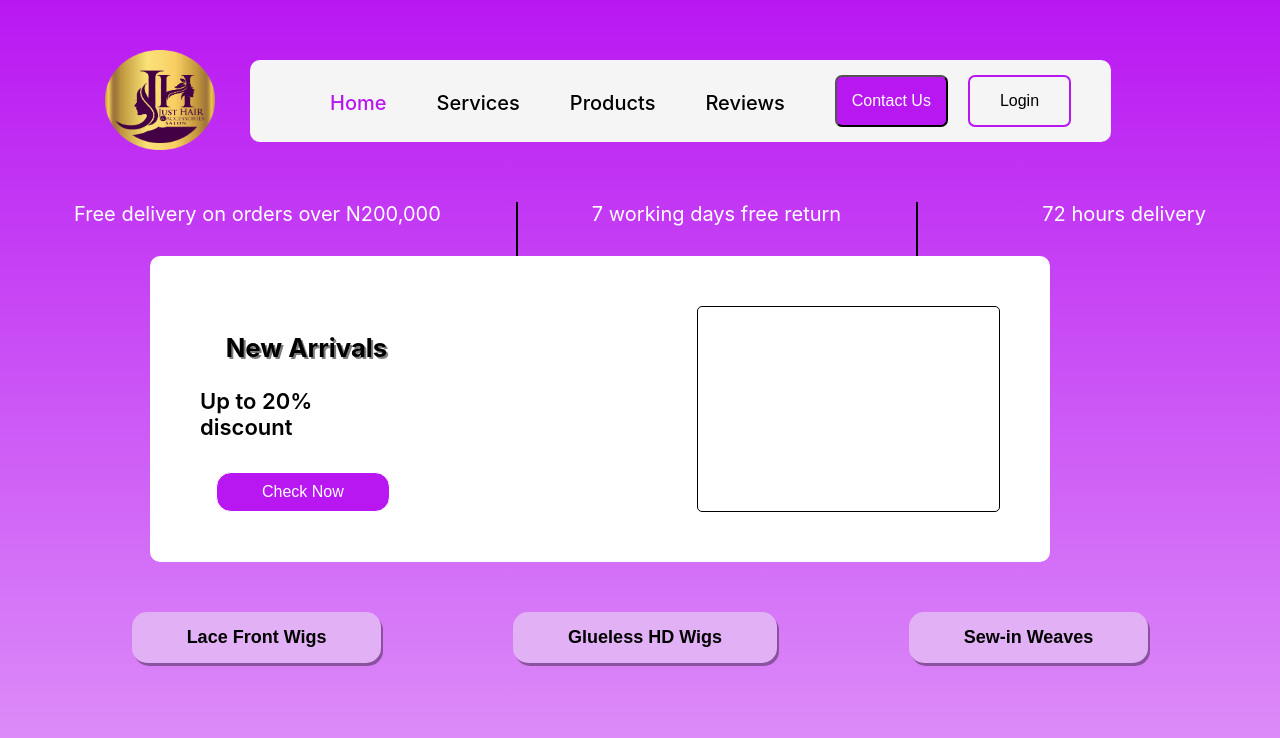
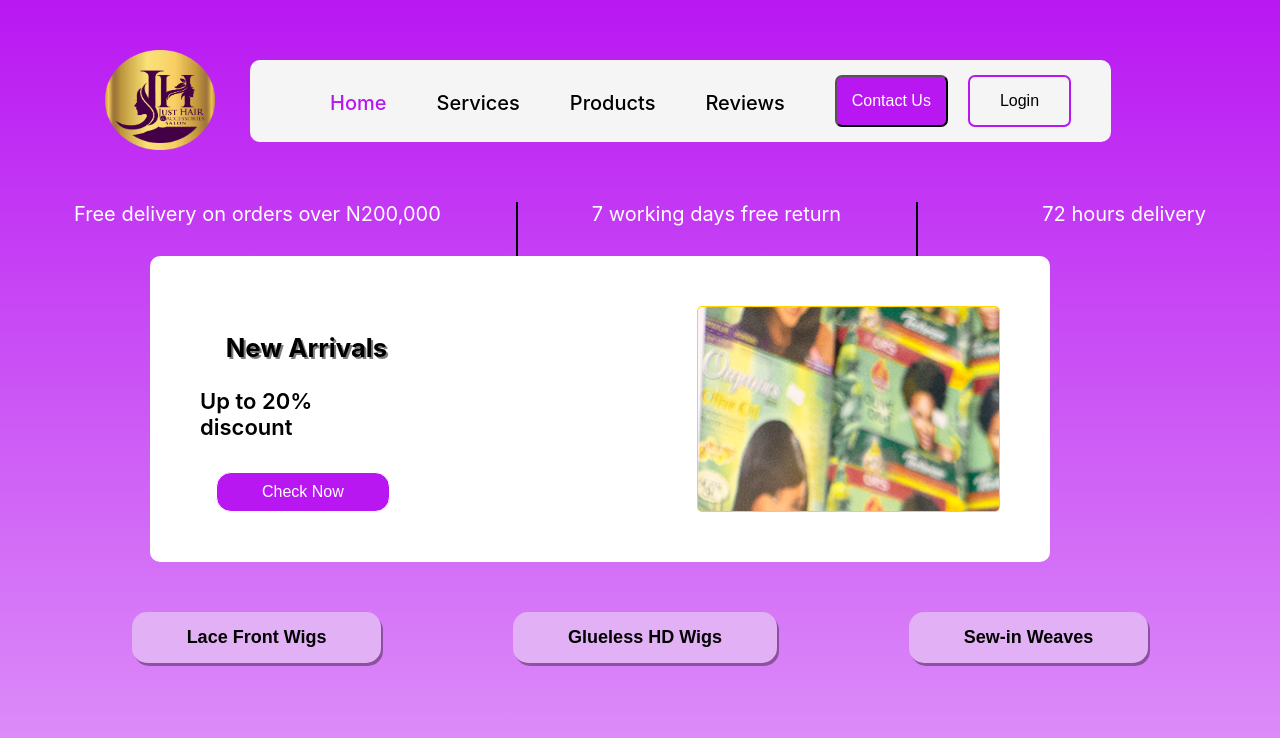
Before and after one commit to Adeboye22/justhairaccessoriesandsalon.github.io, a React (Create React App) app in the folder just-hair/: page / in a window 1280 px wide. Shown: the top 738 px of the page. Built offline with nearby package versions, Linux system fonts and the light colour scheme.

Commit message:
just-hair

```diff
--- a/just-hair/src/styles/homepage.css
+++ b/just-hair/src/styles/homepage.css
@@ -64,9 +64,47 @@
     border:2px solid;
 }
 .heroImg{
+    background: url(../assets/jh_ads11.jpg);
+    background-size: auto;
     border-radius: 5px;
-    border: 1px solid black;
+    border: 1px solid gold;
     width: 40%;
+    animation: change 60s infinite ease-in-out;
+}
+@keyframes change{
+    0%{
+        background: url(../assets/jh_ads0.jpg);
+    }
+    10%{
+        background: url(../assets/jh_ads1.jpg)
+    }
+    20%{
+        background: url(../assets/jh_ads2.jpg)
+    }
+    30%{
+        background: url(../assets/jh_ads3.jpg)
+    }
+    40%{
+        background: url(../assets/jh_ads4.jpg)
+    }
+    50%{
+        background: url(../assets/jh_ads5.jpg)
+    }
+    60%{
+        background: url(../assets/jh_ads6.jpg);
+    }
+    70%{
+        background: url(../assets/jh_ads7.jpg)
+    }
+    80%{
+        background: url(../assets/jh_ads8.jpg);
+    }
+    90%{
+        background: url(../assets/jh_ads9.jpg);
+    }
+    100%{
+        background: url(../assets/jh_ads10.jpg);
+    }
 }
 /* buttons to products */
 .btn_3{
```
